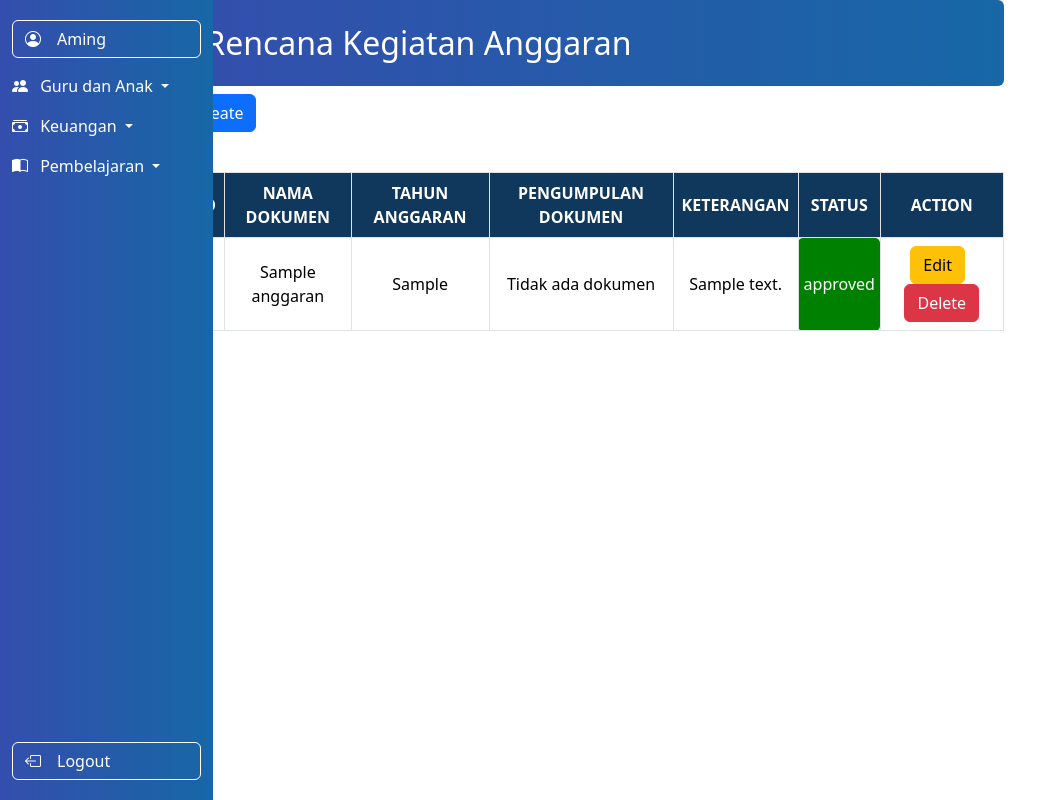
After one commit to JuanNathaniel/capstone-tbitp, a PHP site: page /view/rencana_kegiatan_anggaran.php in a window 1280 px wide. The commit adds this page. Shown: the whole page, without its empty margins (0-1055 px from the left). Run offline with PHP 8.4, Linux system fonts and the light colour scheme; tables that the repository leaves empty or names only in its code hold one stand-in row (values such as "Sample post"); style sheets or scripts are compiled from the project's sources; some libraries are stand-ins or nearby versions.

Commit message:
rencana kegiatan anggaran done

```diff
--- /dev/null
+++ b/view/rencana_kegiatan_anggaran.php
@@ -0,0 +1,478 @@
+<!DOCTYPE html>
+<html lang="en">
+
+<head>
+    <meta charset="utf-8">
+    <meta name="viewport" content="width=device-width, initial-scale=1">
+    <title>Home</title>
+    <link href="../scss/custom.scss" rel="stylesheet">
+    <link href="https://cdn.jsdelivr.net/npm/bootstrap@5.3.3/dist/css/bootstrap.min.css" rel="stylesheet">
+    <style>
+        /* Styling Sidebar */
+        .sidebar {
+            background-color: #333;
+            padding-top: 20px;
+            height: 100vh;
+        }
+
+        .btn-outline-primary {
+            color: white;
+            border-color: white;
+        }
+
+        .btn-outline-primary:hover {
+            color: grey;
+            border-color: grey;
+        }
+
+        /* Styling for dropdown hover */
+        .dropdown-toggle {
+            color: white;
+            cursor: pointer;
+        }
+
+        /* Show dropdown on hover, push elements down */
+        .dropdown:hover .dropdown-menu {
+            display: block;
+            position: relative; /* Position relative to push content below */
+            margin-top: 5px;
+        }
+
+        .dropdown-menu {
+            display: none; /* Hide by default, shown on hover */
+            padding: 0;
+            background-color: #444; /* Background for dropdown */
+        }
+
+        .dropdown-item {
+            color: white;
+            padding: 8px 16px;
+        }
+
+        .dropdown-item:hover {
+            background-color: #555;
+        }
+
+        .logout {
+            color: white;
+            margin-top: 10px;
+        }
+
+        .logout:hover {
+            color: grey;
+        }
+
+        .transition-bg {
+            background: linear-gradient(to right, #344EAD, #1767A6); /* Gradasi horizontal */
+        }
+
+        /* Styling untuk tabel */
+        table {
+            width: 100%;
+            border-collapse: collapse; /* Menggabungkan border tabel */
+        }
+
+        th, td {
+            text-align: center;
+            padding: 12px 15px;
+            border: 1px solid #ddd;
+        }
+
+        table th {
+            background-color: #10375C !important;
+            color: white !important;
+            text-align: center !important;
+        }
+
+        .table td, .table th {
+            vertical-align: middle; /* Menjaga isi tabel sejajar secara vertikal */
+        }
+
+        .btn-primary {
+            padding: 5px 10px;
+            font-size: 14px;
+        }
+
+        .status-pending {
+            background-color: yellow !important;
+            color: black !important;
+            text-align: center !important;
+            padding: 5px !important;
+            border-radius: 5px !important;
+        }
+        .status-approved {
+            background-color: green !important;
+            color: white !important;
+            text-align: center !important;
+            padding: 5px !important;
+            border-radius: 5px !important;
+        }
+        .status-rejected {
+            background-color: red !important;
+            color: white !important;
+            text-align: center !important;
+            padding: 5px !important;
+            border-radius: 5px !important;
+        }
+
+
+    </style>
+</head>
+
+<body>
+    <?php
+    session_start();
+    // Koneksi ke database
+    $servername = "localhost";
+    $username = "root";
+    $password = "";
+    $dbname = "capstone_tpa"; // Ganti dengan nama database Anda
+
+    // Membuat koneksi
+    $conn = new mysqli($servername, $username, $password, $dbname);
+
+    // Memeriksa koneksi
+    if ($conn->connect_error) {
+        die("Koneksi gagal: " . $conn->connect_error);
+    }
+    if (isset($_SESSION['status']) && $_SESSION['status'] == 'success') {
+        echo '<script type="text/javascript">
+            window.onload = function() {
+                Swal.fire({
+                    icon: "success",
+                    title: "Data berhasil diubah!",
+                    showConfirmButton: false,
+                    timer: 2500 // Pop-up akan hilang setelah 2.5 detik
+                });
+            };
+        </script>';
+
+        // Hapus status session setelah menampilkan SweetAlert
+        unset($_SESSION['status']);
+    }
+    if (isset($_SESSION['status']) && $_SESSION['status'] == 'success2') {
+        echo '<script type="text/javascript">
+            window.onload = function() {
+                Swal.fire({
+                    icon: "success",
+                    title: "Data berhasil dibuat!",
+                    showConfirmButton: false,
+                    timer: 2500 // Pop-up akan hilang setelah 2.5 detik
+                });
+            };
+        </script>';
+
+        // Hapus status session setelah menampilkan SweetAlert
+        unset($_SESSION['status']);
+    }
+
+    // Query untuk mengambil data
+    $sql = "SELECT * FROM `rencana_kegiatan_anggaran`";
+
+    $result = $conn->query($sql);
+
+    ?>
+    <?php
+    // Nama directory tempat file akan disimpan
+    $uploadDir = '../uploads/rencana_kegiatan_anggaran/';
+
+    // Cek apakah directory sudah ada
+    if (!is_dir($uploadDir)) {
+        // Jika belum ada, buat directory dengan izin akses
+        mkdir($uploadDir, 0777, true);
+    }
+
+    ?>
+
+    <div class="container-fluid">
+        <div class="row">
+            <?php include 'sidebar.php'; ?> <!-- Include file sidebar -->
+
+            <!-- Konten Utama -->
+            <main class="col-md-9 col-lg-10 ms-auto" style="margin-left: auto;">
+                <h2 class="bg-info rounded p-4 text-white transition-bg">Rencana Kegiatan Anggaran</h2>
+                <div class="content">
+                    <div class="d-flex justify-content-between mb-3">
+                        <div class="d-flex align-items-center">
+                            <button class="btn btn-primary me-2" data-bs-toggle="modal" data-bs-target="#createModal">Create</button>
+                        </div>
+                    </div>
+                </div>
+
+                <br>
+                <table class="table table-bordered table-hover">
+                    <thead>
+                        <tr>
+                            <th scope="col">NO</th>
+                            <th scope="col">NAMA DOKUMEN</th>
+                            <th scope="col">TAHUN ANGGARAN</th>
+                            <th scope="col">PENGUMPULAN DOKUMEN</th>
+                            <th scope="col">KETERANGAN</th>
+                            <th scope="col">STATUS</th>
+                            <th scope="col">ACTION</th>
+                        </tr>
+                    </thead>
+                    <tbody>
+                        <?php
+                            $no = 1;
+                            foreach ($result as $row) :
+                                echo "<tr>";
+                                echo "<td scope='row'>" . $no . "</td>";
+                                echo "<td>" . $row["nama_dokumen"] . "</td>";
+                                echo "<td>" . $row["tahun_anggaran"] . "</td>";
+                                // Pastikan Anda memiliki directory tempat file disimpan, misalnya 'uploads/bukuinduk/'
+                                $filePath = '../uploads/rencana_kegiatan_anggaran/' . $row["pengumpulan_dokumen"];
+
+                                // Periksa apakah file tersedia, jika ya, tampilkan link, jika tidak tampilkan pesan
+                                if (file_exists($filePath) && !empty($row["pengumpulan_dokumen"])) {
+                                    echo "<td><a href='$filePath' target='_blank'>VIEW</a></td>";
+                                } else {
+                                    echo "<td>Tidak ada dokumen</td>";
+                                }
+                                echo "<td>" . $row["keterangan"] . "</td>";
+
+                                // Tambahkan di sini untuk menampilkan status dengan enum
+                                echo "<td class='";
+                                if ($row["status"] == 'pending') {
+                                    echo 'status-pending';
+                                } elseif ($row["status"] == 'approved') {
+                                    echo 'status-approved';
+                                } elseif ($row["status"] == 'rejected') {
+                                    echo 'status-rejected';
+                                }
+                                echo "'>" . $row["status"] . "</td>";
+
+
+                                echo "<td>
+                                    <button class='btn btn-warning edit-btn'
+                                        data-bs-toggle='modal'
+                                        data-bs-target='#editModal'
+                                        data-id='{$row['id']}'
+                                        data-nama-dokumen='{$row['nama_dokumen']}'
+                                        data-tahun-anggaran='{$row['tahun_anggaran']}'
+                                        data-pengumpulan-dokumen='{$row['pengumpulan_dokumen']}'
+                                        data-keterangan='{$row['keterangan']}'
+                                        data-status='{$row['status']}'>Edit</button>&nbsp;&nbsp;
+                                    <button class='btn btn-danger delete-btn' data-id='{$row['id']}'>Delete</button>
+                                </td>";
+                                echo "</tr>";
+                                $no++;
+                            endforeach;
+                        ?>
+                    </tbody>
+                </table>
+            </main>
+        </div>
+    </div>
+
+    <!-- Modal Edit rencana kegiatan anggaran -->
+    <div class="modal fade" id="editModal" tabindex="-1" aria-labelledby="editModalLabel" aria-hidden="true">
+        <div class="modal-dialog">
+            <div class="modal-content">
+                <div class="modal-header">
+                    <h5 class="modal-title" id="editModalLabel">Edit Rencana Kegiatan Anggaran</h5>
+                    <button type="button" class="btn-close" data-bs-dismiss="modal" aria-label="Close"></button>
+                </div>
+                <div class="modal-body">
+                    <form action="edit_rencana_kegiatan_anggaran.php" method="POST" enctype="multipart/form-data">
+                        <!-- Hidden field untuk ID -->
+                        <input type="hidden" id="edit_id" name="edit_id">
+
+                        <!-- Nama Dokumen -->
+                        <div class="mb-3">
+                            <label for="edit_nama_dokumen" class="form-label">Nama Dokumen</label>
+                            <input type="text" class="form-control" id="edit_nama_dokumen" name="edit_nama_dokumen" required>
+                        </div>
+
+                        <!-- Tahun Anggaran -->
+                        <div class="mb-3">
+                            <label for="edit_tahun_anggaran" class="form-label">Tahun Anggaran</label>
+                            <input type="text" class="form-control" id="edit_tahun_anggaran" name="edit_tahun_anggaran" min="1000" max="9999" required>
+                        </div>
+
+                        <!-- Keterangan -->
+                        <div class="mb-3">
+                            <label for="edit_keterangan" class="form-label">Keterangan</label>
+                            <input type="text" class="form-control" id="edit_keterangan" name="edit_keterangan">
+                        </div>
+
+                        <!-- Status -->
+                        <div class="mb-3">
+                            <label for="edit_status" class="form-label">Status</label>
+                            <select class="form-select" id="edit_status" name="edit_status" required>
+                                <option value="pending">Pending</option>
+                                <option value="approved">Approved</option>
+                                <option value="rejected">Rejected</option>
+                            </select>
+                        </div>
+
+                        <!-- Upload File Baru (Opsional) -->
+                        <div class="mb-3">
+                            <label for="edit_file" class="form-label">Upload File Baru (Opsional)</label>
+                            <input type="file" class="form-control" id="edit_file" name="file_upload">
+                        </div>
+
+                        <div class="modal-footer">
+                            <button type="button" class="btn btn-secondary" data-bs-dismiss="modal">Close</button>
+                            <button type="submit" class="btn btn-primary">Save Changes</button>
+                        </div>
+                    </form>
+                </div>
+            </div>
+        </div>
+    </div>
+
+
+
+    <!-- Modal Create rencana kegiatan anggaran -->
+    <div class="modal fade" id="createModal" tabindex="-1" aria-labelledby="editModalLabel" aria-hidden="true">
+        <div class="modal-dialog">
+            <div class="modal-content">
+                <div class="modal-header">
+                    <h5 class="modal-title" id="editModalLabel">Create Rencana Kegiatan Anggaran</h5>
+                    <button type="button" class="btn-close" data-bs-dismiss="modal" aria-label="Close"></button>
+                </div>
+                <div class="modal-body">
+                    <form action="create_rencana_kegiatan_anggaran.php" method="POST" enctype="multipart/form-data">
+                        <div class="mb-3">
+                            <label for="file_upload" class="form-label">Attachment</label>
+                            <input type="file" class="form-control" id="file_upload" name="file_upload">
+                        </div>
+
+                        <div class="mb-3">
+                            <label for="nama_dokumen" class="form-label">Nama Dokumen</label>
+                            <input type="text" class="form-control" id="nama_dokumen" name="nama_dokumen" required>
+                        </div>
+
+                        <div class="mb-3">
+                            <label for="tahun_anggaran" class="form-label">Tahun Anggaran</label>
+                            <input type="text" class="form-control" id="tahun_anggaran" name="tahun_anggaran" min="1000" max="9999" required>
+                        </div>
+
+                        <div class="mb-3">
+                            <label for="keterangan" class="form-label">Keterangan</label>
+                            <input type="text" class="form-control" id="keterangan" name="keterangan">
+                        </div>
+
+                        <div class="mb-3">
+                            <label for="status" class="form-label">Status</label>
+                            <select class="form-control" id="status" name="status" required>
+                                <option value="pending">Pending</option>
+                                <option value="approved">Approved</option>
+                                <option value="rejected">Rejected</option>
+                            </select>
+                        </div>
+
+                        <div class="modal-footer">
+                            <button type="button" class="btn btn-secondary" data-bs-dismiss="modal">Close</button>
+                            <button type="submit" class="btn btn-primary">Create</button>
+                        </div>
+                    </form>
+                </div>
+            </div>
+        </div>
+    </div>
+
+
+
+    <?php
+        if ($_SERVER['REQUEST_METHOD'] == 'POST' && isset($_FILES['file_upload'])) {
+            // Mengambil informasi file
+            $fileName = $_FILES['file_upload']['name'];
+            $fileTmpName = $_FILES['file_upload']['tmp_name'];
+            $fileSize = $_FILES['file_upload']['size'];
+            $fileError = $_FILES['file_upload']['error'];
+
+            // Mengambil ekstensi file
+            $fileExt = pathinfo($fileName, PATHINFO_EXTENSION);
+
+            // Membuat nama file baru (misalnya dengan menambahkan timestamp untuk mencegah duplikasi)
+            $newFileName = uniqid('', true) . '.' . $fileExt;
+
+            // Lokasi folder tempat file akan disimpan
+            $uploadDir = '../uploads/rencana_kegiatan_anggaran/';
+
+            // Memindahkan file ke folder upload
+            if (move_uploaded_file($fileTmpName, $uploadDir . $newFileName)) {
+
+                // Menyimpan nama file yang sudah diganti ke database
+                $sql = "INSERT INTO rencana_kegiatan_anggaran (pengumpulan_dokumen) VALUES ('$newFileName')";
+
+                if ($conn->query($sql) === TRUE) {
+                    echo "File berhasil di-upload dan nama file disimpan ke database!";
+                } else {
+                    echo "Error: " . $sql . "<br>" . $conn->error;
+                }
+
+                $conn->close();
+            } else {
+                echo "Gagal meng-upload file.";
+            }
+        }
+    ?>
+
+
+    // <!-- JS Script -->
+    <script src="https://cdn.jsdelivr.net/npm/bootstrap@5.3.3/dist/js/bootstrap.bundle.min.js"></script>
+    <script>
+        // Menangani ketika tombol edit ditekan
+        const editButtons = document.querySelectorAll('.edit-btn');
+
+        editButtons.forEach(button => {
+            button.addEventListener('click', function () {
+                // Ambil ID yang akan diedit
+                const idToEdit = this.getAttribute('data-id'); // ID yang akan diedit
+
+                // Ambil data dari atribut data-* yang ada pada tombol
+                const nama_dokumen = this.getAttribute('data-nama-dokumen');
+                const tahun_anggaran = this.getAttribute('data-tahun-anggaran');
+                const keterangan = this.getAttribute('data-keterangan');
+                const status = this.getAttribute('data-status');
+                const dokumen = this.getAttribute('data-dokumen'); // Nama file dokumen
+
+                // Isi modal dengan data yang didapat
+                document.getElementById('edit_id').value = idToEdit;
+                document.getElementById('edit_nama_dokumen').value = nama_dokumen;
+                document.getElementById('edit_tahun_anggaran').value = tahun_anggaran;
+                document.getElementById('edit_keterangan').value = keterangan;
+                document.getElementById('edit_status').value = status;
+                document.getElementById('edit_dokumen').value = dokumen;  // Nama file dokumen
+
+                // Tampilkan modal
+                const myModal = new bootstrap.Modal(document.getElementById('editModal'));
+                myModal.show();
+            });
+        });
+
+        // Menangani ketika tombol delete ditekan
+        const deleteButtons = document.querySelectorAll('.delete-btn');
+
+        deleteButtons.forEach(button => {
+            button.addEventListener('click', function () {
+                const idToDelete = this.getAttribute('data-id'); // Ambil ID yang akan dihapus
+
+                // Tampilkan konfirmasi SweetAlert2
+                Swal.fire({
+                    title: 'Apakah Anda yakin?',
+                    text: "Data ini akan dihapus secara permanen!",
+                    icon: 'warning',
+                    showCancelButton: true,
+                    confirmButtonText: 'Yes, hapus!',
+                    cancelButtonText: 'No, batalkan!',
+                    reverseButtons: true
+                }).then((result) => {
+                    if (result.isConfirmed) {
+                        // Jika user memilih Yes, lakukan penghapusan
+                        window.location.href = 'delete_rencana_kegiatan_anggaran.php?id=' + idToDelete;
+                    }
+                });
+            });
+        });
+    </script>
+
+    // <!-- Link untuk SweetAlert2 -->
+    <script src="https://cdn.jsdelivr.net/npm/sweetalert2@11"></script>
+
+</body>
+
+</html>
--- a/view/sidebar.php
+++ b/view/sidebar.php
@@ -104,7 +104,7 @@
                     <div class="collapse" id="keuanganDropdown">
                         <ul class="list-unstyled ms-3">
                             <li><a id="pemasukanPengeluaran" class="dropdown-item text-decoration-none" href="pemasukandanpengeluaran.php"><i class="bi bi-arrow-down-circle me-2"></i> Pemasukan dan Pengeluaran</a></li>
-                            <li><a id="rencanaKegiatanAnggaran" class="dropdown-item text-decoration-none" href="#"><i class="bi bi-journal me-2"></i> Rencana Kegiatan Anggaran</a></li>
+                            <li><a id="rencanaKegiatanAnggaran" class="dropdown-item text-decoration-none" href="rencana_kegiatan_anggaran.php"><i class="bi bi-journal me-2"></i> Rencana Kegiatan Anggaran</a></li>
                             <li><a id="rincianBiayaPendidikan" class="dropdown-item text-decoration-none" href="#"><i class="bi bi-calculator me-2"></i> Rincian Biaya Pendidikan</a></li>
                             <li><a id="laporanDana" class="dropdown-item text-decoration-none" href="#"><i class="bi bi-file-earmark-bar-graph me-2"></i> Laporan Dana</a></li>
                             <li><a id="rekapitulasiPembayaran" class="dropdown-item text-decoration-none" href="#"><i class="bi bi-receipt me-2"></i> Rekapitulasi Pembayaran</a></li>
```
Also changed, not shown: view/create_rencana_kegiatan_anggaran.php (added, +75 -0 lines), view/delete_rencana_kegiatan_anggaran.php (added, +68 -0 lines), view/edit_buku_induk_peserta_didik.php (+13 -1 lines), view/edit_rencana_kegiatan_anggaran.php (added, +73 -0 lines), 5 other files.
